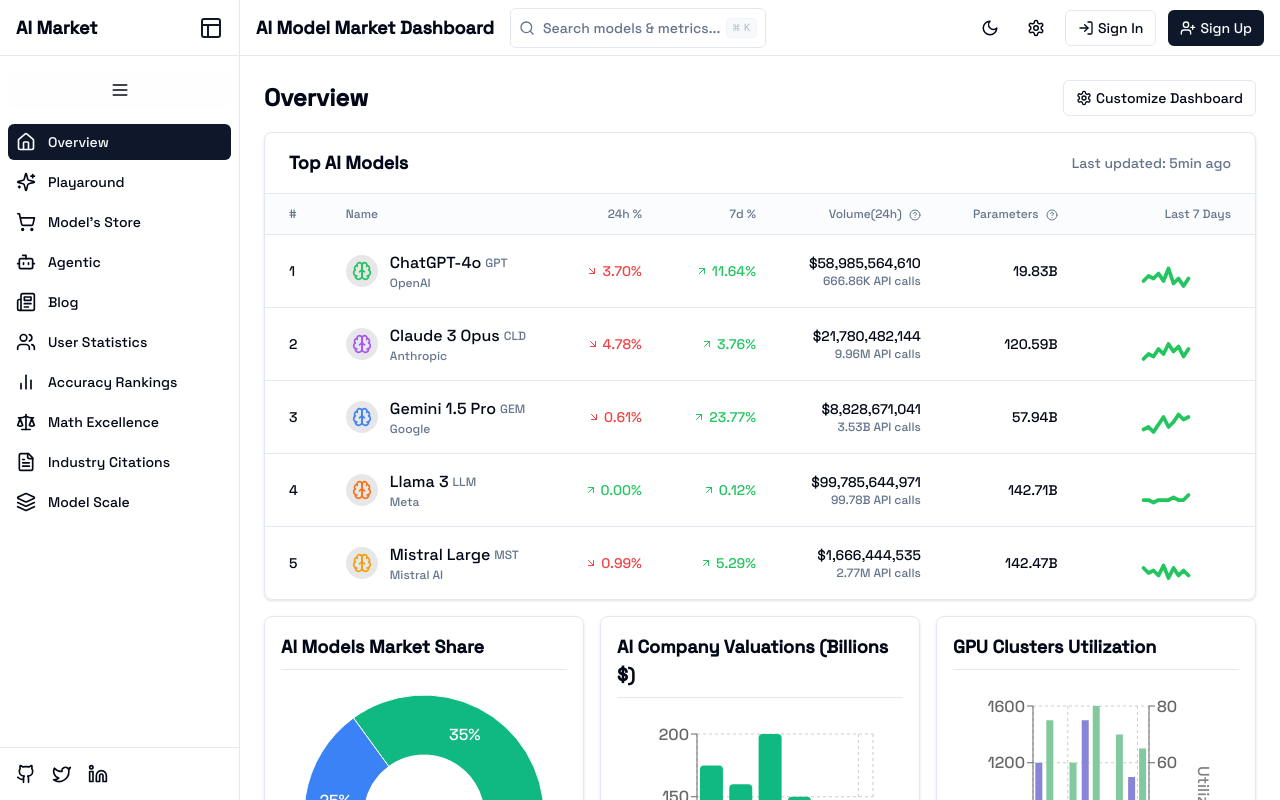
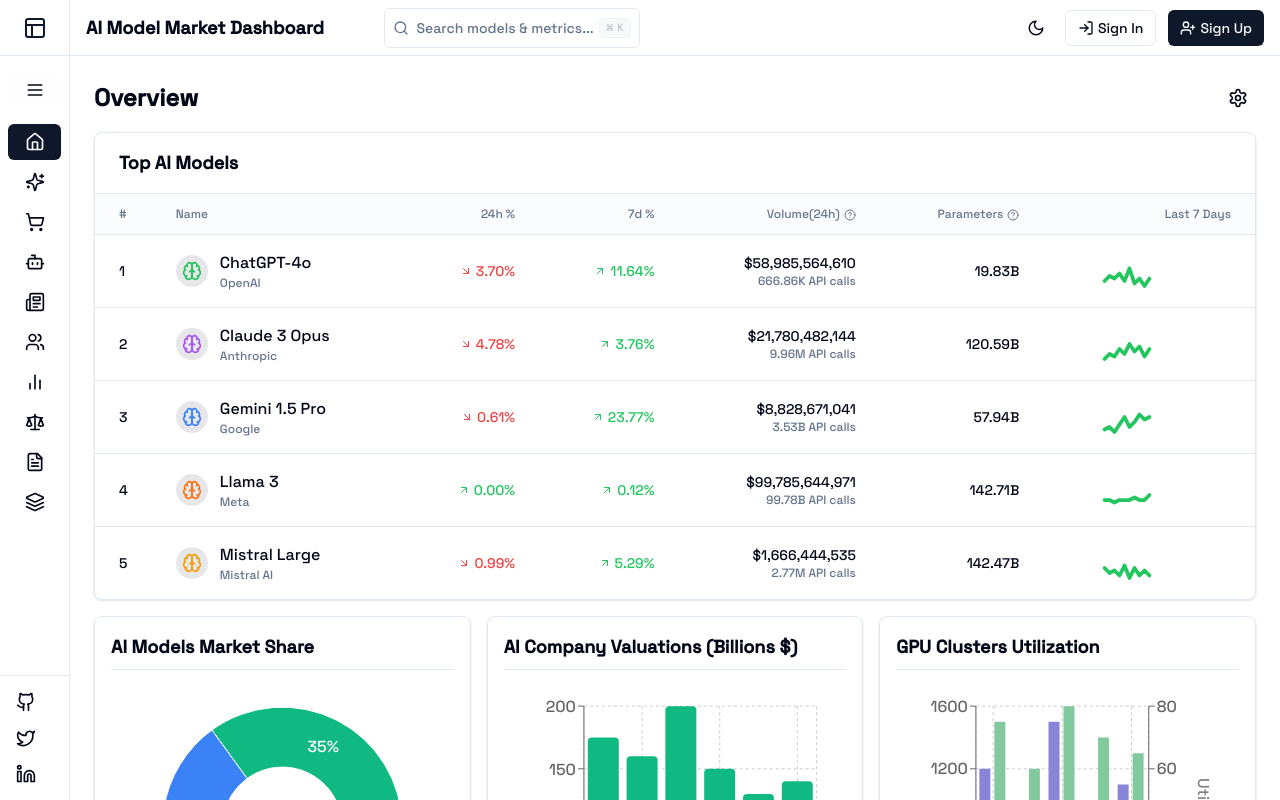
Before and after one commit to Acherono/modelmirror, a React (Vite) app: page / in a window 1280 px wide. Shown: the top 800 px of the page. Built offline with nearby package versions, Linux system fonts and the light colour scheme.

Commit message:
Enhance UI and Functionality
- Refactor header and overview page settings.
- Implement tooltips and sorting for AI Models Table.
- Customize sidebar behavior and store layout.
- Implement custom scrollbar.

```diff
--- a/src/components/dashboard/AIModelsTable.tsx
+++ b/src/components/dashboard/AIModelsTable.tsx
@@ -1,13 +1,13 @@
 
 import { useState, useEffect } from "react";
-import { Brain, Star, TrendingUp, TrendingDown, HelpCircle, ArrowUpRight, ArrowDownRight } from "lucide-react";
+import { Brain, Star, TrendingUp, TrendingDown, HelpCircle, ArrowUpRight, ArrowDownRight, ArrowUp, ArrowDown } from "lucide-react";
 import { cn } from "@/lib/utils";
+import { Tooltip, TooltipContent, TooltipProvider, TooltipTrigger } from "@/components/ui/tooltip";
 
 interface ModelData {
   id: number;
   name: string;
   creator: string;
-  shortName: string;
   icon: React.ReactNode;
   change24h: number;
   change7d: number;
@@ -20,6 +20,10 @@ interface ModelData {
 export function AIModelsTable() {
   const [data, setData] = useState<ModelData[]>([]);
   const [isLoading, setIsLoading] = useState(true);
+  const [sortConfig, setSortConfig] = useState<{ key: keyof ModelData | null; direction: 'ascending' | 'descending' | null }>({
+    key: null,
+    direction: null
+  });
 
   useEffect(() => {
     // Simulate data loading
@@ -30,7 +34,6 @@ export function AIModelsTable() {
           id: 1,
           name: "ChatGPT-4o",
           creator: "OpenAI",
-          shortName: "GPT",
           icon: <Brain className="h-5 w-5 text-green-500" />,
           change24h: -3.70,
           change7d: 11.64,
@@ -43,7 +46,6 @@ export function AIModelsTable() {
           id: 2,
           name: "Claude 3 Opus",
           creator: "Anthropic",
-          shortName: "CLD",
           icon: <Brain className="h-5 w-5 text-purple-500" />,
           change24h: -4.78,
           change7d: 3.76,
@@ -56,7 +58,6 @@ export function AIModelsTable() {
           id: 3,
           name: "Gemini 1.5 Pro",
           creator: "Google",
-          shortName: "GEM",
           icon: <Brain className="h-5 w-5 text-blue-500" />,
           change24h: -0.61,
           change7d: 23.77,
@@ -69,7 +70,6 @@ export function AIModelsTable() {
           id: 4,
           name: "Llama 3",
           creator: "Meta",
-          shortName: "LLM",
           icon: <Brain className="h-5 w-5 text-orange-500" />,
           change24h: 0.00,
           change7d: 0.12,
@@ -82,7 +82,6 @@ export function AIModelsTable() {
           id: 5,
           name: "Mistral Large",
           creator: "Mistral AI",
-          shortName: "MST",
           icon: <Brain className="h-5 w-5 text-amber-500" />,
           change24h: -0.99,
           change7d: 5.29,
@@ -97,6 +96,38 @@ export function AIModelsTable() {
     return () => clearTimeout(timer);
   }, []);
 
+  // Sorting function
+  const requestSort = (key: keyof ModelData) => {
+    let direction: 'ascending' | 'descending' = 'ascending';
+    if (sortConfig.key === key && sortConfig.direction === 'ascending') {
+      direction = 'descending';
+    }
+    setSortConfig({ key, direction });
+  };
+
+  // Get sorted data
+  const getSortedData = () => {
+    if (!sortConfig.key) return data;
+
+    return [...data].sort((a, b) => {
+      if (a[sortConfig.key!] < b[sortConfig.key!]) {
+        return sortConfig.direction === 'ascending' ? -1 : 1;
+      }
+      if (a[sortConfig.key!] > b[sortConfig.key!]) {
+        return sortConfig.direction === 'ascending' ? 1 : -1;
+      }
+      return 0;
+    });
+  };
+
+  // Render sorting indicator
+  const renderSortIcon = (key: keyof ModelData) => {
+    if (sortConfig.key !== key) {
+      return null;
+    }
+    return sortConfig.direction === 'ascending' ? <ArrowUp className="h-3 w-3 inline ml-1" /> : <ArrowDown className="h-3 w-3 inline ml-1" />;
+  };
+
   if (isLoading) {
     return (
       <div className="w-full flex items-center justify-center h-80">
@@ -106,33 +137,73 @@ export function AIModelsTable() {
   }
 
   return (
+    <TooltipProvider>
       <div className="w-full shadow-sm overflow-hidden">
-      <div className="px-6 py-4 border-b border-border flex flex-row items-center justify-between">
+        <div className="px-6 py-4 border-b border-border">
           <div className="text-lg font-semibold">Top AI Models</div>
-        <div className="flex items-center gap-2 text-sm text-muted-foreground">
-          <span>Last updated: 5min ago</span>
-        </div>
         </div>
         <div className="p-0">
           <div className="overflow-x-auto">
             <table className="w-full border-collapse">
               <thead>
                 <tr className="border-b border-border bg-muted/30">
-                <th className="px-6 py-3 text-left text-xs font-medium text-muted-foreground w-[40px]">#</th>
-                <th className="px-6 py-3 text-left text-xs font-medium text-muted-foreground">Name</th>
-                <th className="px-6 py-3 text-right text-xs font-medium text-muted-foreground">24h %</th>
-                <th className="px-6 py-3 text-right text-xs font-medium text-muted-foreground">7d %</th>
-                <th className="px-6 py-3 text-right text-xs font-medium text-muted-foreground">
-                  Volume(24h) <HelpCircle className="inline h-3 w-3 ml-1" />
+                  <th
+                    className="px-6 py-3 text-left text-xs font-medium text-muted-foreground w-[40px] cursor-pointer"
+                    onClick={() => requestSort('id')}
+                  >
+                    # {renderSortIcon('id')}
+                  </th>
+                  <th
+                    className="px-6 py-3 text-left text-xs font-medium text-muted-foreground cursor-pointer"
+                    onClick={() => requestSort('name')}
+                  >
+                    Name {renderSortIcon('name')}
+                  </th>
+                  <th
+                    className="px-6 py-3 text-right text-xs font-medium text-muted-foreground cursor-pointer"
+                    onClick={() => requestSort('change24h')}
+                  >
+                    24h % {renderSortIcon('change24h')}
+                  </th>
+                  <th
+                    className="px-6 py-3 text-right text-xs font-medium text-muted-foreground cursor-pointer"
+                    onClick={() => requestSort('change7d')}
+                  >
+                    7d % {renderSortIcon('change7d')}
                   </th>
                   <th className="px-6 py-3 text-right text-xs font-medium text-muted-foreground">
-                  Parameters <HelpCircle className="inline h-3 w-3 ml-1" />
+                    Volume(24h)
+                    <Tooltip>
+                      <TooltipTrigger>
+                        <HelpCircle className="inline h-3 w-3 ml-1" />
+                      </TooltipTrigger>
+                      <TooltipContent>
+                        <p className="w-64 text-xs">
+                          The total value of all API calls made with this model in the last 24 hours.
+                          This indicates the model's usage and popularity.
+                        </p>
+                      </TooltipContent>
+                    </Tooltip>
+                  </th>
+                  <th className="px-6 py-3 text-right text-xs font-medium text-muted-foreground">
+                    Parameters
+                    <Tooltip>
+                      <TooltipTrigger>
+                        <HelpCircle className="inline h-3 w-3 ml-1" />
+                      </TooltipTrigger>
+                      <TooltipContent>
+                        <p className="w-64 text-xs">
+                          The total number of parameters in the AI model. More parameters generally
+                          indicate a more complex model with potentially higher capabilities.
+                        </p>
+                      </TooltipContent>
+                    </Tooltip>
                   </th>
                   <th className="px-6 py-3 text-right text-xs font-medium text-muted-foreground">Last 7 Days</th>
                 </tr>
               </thead>
               <tbody className="divide-y divide-border">
-              {data.map((model) => (
+                {getSortedData().map((model) => (
                   <tr key={model.id} className="hover:bg-muted/50 transition-colors">
                     <td className="px-6 py-4 whitespace-nowrap text-sm font-medium">{model.id}</td>
                     <td className="px-6 py-4 whitespace-nowrap">
@@ -143,7 +214,6 @@ export function AIModelsTable() {
                         <div>
                           <div className="font-medium flex items-center gap-1">
                             {model.name}
-                          <span className="text-xs text-muted-foreground">{model.shortName}</span>
                           </div>
                           <div className="text-xs text-muted-foreground">{model.creator}</div>
                         </div>
@@ -196,5 +266,6 @@ export function AIModelsTable() {
           </div>
         </div>
       </div>
+    </TooltipProvider>
   );
 }
--- a/src/components/layout/Header.tsx
+++ b/src/components/layout/Header.tsx
@@ -1,9 +1,7 @@
 
 import { cn } from "@/lib/utils";
-import { Moon, Settings, Sun, Eye, EyeOff, UserPlus, LogIn } from "lucide-react";
+import { Moon, Sun, UserPlus, LogIn } from "lucide-react";
 import { useEffect, useState } from "react";
-import { Sheet, SheetContent, SheetDescription, SheetHeader, SheetTitle, SheetTrigger } from "@/components/ui/sheet";
-import { Switch } from "@/components/ui/switch";
 import { Button } from "@/components/ui/button";
 import { GlobalSearch } from "../header/GlobalSearch";
 
@@ -68,55 +66,6 @@ export function Header({
           {isDarkMode ? <Sun size={18} /> : <Moon size={18} />}
         </button>
 
-        <Sheet>
-          <SheetTrigger asChild>
-            <button
-              className="p-2 rounded-full hover:bg-secondary transition-colors"
-              aria-label="Settings"
-            >
-              <Settings size={18} />
-            </button>
-          </SheetTrigger>
-          <SheetContent side="left">
-            <SheetHeader>
-              <SheetTitle>Dashboard Settings</SheetTitle>
-              <SheetDescription>
-                Configure your dashboard preferences.
-              </SheetDescription>
-            </SheetHeader>
-            <div className="mt-6 space-y-4">
-              <div className="border-b pb-4 mb-4">
-                <h3 className="text-sm font-medium mb-3">Widget Visibility</h3>
-                <div className="space-y-3">
-                  {widgets.map((widget) => (
-                    <div key={widget.i} className="flex items-center justify-between py-2">
-                      <span className="font-medium text-sm">{widget.title}</span>
-                      <div className="flex items-center gap-2">
-                        {visibleWidgets[widget.i] ? (
-                          <Eye className="h-4 w-4 text-muted-foreground" />
-                        ) : (
-                          <EyeOff className="h-4 w-4 text-muted-foreground" />
-                        )}
-                        <Switch
-                          checked={visibleWidgets[widget.i] || false}
-                          onCheckedChange={() => toggleWidgetVisibility && toggleWidgetVisibility(widget.i)}
-                        />
-                      </div>
-                    </div>
-                  ))}
-                </div>
-              </div>
-              <div className="border-b pb-4 mb-4">
-                <h3 className="text-sm font-medium mb-3">App Settings</h3>
-                <div className="flex items-center justify-between py-2">
-                  <span className="font-medium text-sm">Dark Mode</span>
-                  <Switch checked={isDarkMode} onCheckedChange={toggleTheme} />
-                </div>
-              </div>
-            </div>
-          </SheetContent>
-        </Sheet>
-
         <Button variant="outline" size="sm" className="gap-1">
           <LogIn className="h-4 w-4" />
           Sign In
--- a/src/components/layout/Layout.tsx
+++ b/src/components/layout/Layout.tsx
@@ -11,8 +11,9 @@ interface LayoutProps {
 }
 
 export function Layout({ children }: LayoutProps) {
-  const [isSidebarCollapsed, setIsSidebarCollapsed] = useState(false);
+  const [isSidebarCollapsed, setIsSidebarCollapsed] = useState(true);
   const location = useLocation();
+  const [autoHideTimer, setAutoHideTimer] = useState<NodeJS.Timeout | null>(null);
 
   // Widget visibility state
   const [visibleWidgets, setVisibleWidgets] = useState<Record<string, boolean>>(() => {
@@ -44,7 +45,45 @@ export function Layout({ children }: LayoutProps) {
   };
 
   const toggleSidebar = () => {
+    // Clear any existing timer first
+    if (autoHideTimer) {
+      clearTimeout(autoHideTimer);
+      setAutoHideTimer(null);
+    }
+
+    // Toggle sidebar state
     setIsSidebarCollapsed(!isSidebarCollapsed);
+
+    // If we're expanding the sidebar, set a timer to collapse it after 5 seconds
+    if (isSidebarCollapsed) {
+      const timer = setTimeout(() => {
+        setIsSidebarCollapsed(true);
+      }, 5000);
+      setAutoHideTimer(timer);
+    }
+  };
+
+  // Clear timer when component unmounts
+  useEffect(() => {
+    return () => {
+      if (autoHideTimer) {
+        clearTimeout(autoHideTimer);
+      }
+    };
+  }, [autoHideTimer]);
+
+  // Reset timer on user interaction with sidebar
+  const handleSidebarInteraction = () => {
+    if (autoHideTimer) {
+      clearTimeout(autoHideTimer);
+    }
+
+    if (!isSidebarCollapsed) {
+      const timer = setTimeout(() => {
+        setIsSidebarCollapsed(true);
+      }, 5000);
+      setAutoHideTimer(timer);
+    }
   };
 
   return (
@@ -52,6 +91,7 @@ export function Layout({ children }: LayoutProps) {
       <Sidebar
         isCollapsed={isSidebarCollapsed}
         toggleSidebar={toggleSidebar}
+        onInteraction={handleSidebarInteraction}
       />
       <div
         className={cn(
--- a/src/components/layout/Sidebar.tsx
+++ b/src/components/layout/Sidebar.tsx
@@ -28,6 +28,7 @@ interface SidebarItem {
 interface SidebarProps {
   isCollapsed?: boolean;
   toggleSidebar?: () => void;
+  onInteraction?: () => void;
 }
 
 const sidebarItems: SidebarItem[] = [
@@ -101,8 +102,14 @@ const socialLinks = [
   },
 ];
 
-export function Sidebar({ isCollapsed = false, toggleSidebar }: SidebarProps) {
+export function Sidebar({ isCollapsed = false, toggleSidebar, onInteraction }: SidebarProps) {
   const location = useLocation();
+
+  const handleInteraction = () => {
+    if (onInteraction) {
+      onInteraction();
+    }
+  };
 
   return (
     <div
@@ -110,6 +117,9 @@ export function Sidebar({ isCollapsed = false, toggleSidebar }: SidebarProps) {
         "h-screen fixed left-0 top-0 z-40 flex flex-col bg-sidebar border-r border-border transition-all duration-300 ease-in-out",
         isCollapsed ? "w-[70px]" : "w-[240px]"
       )}
+      onMouseMove={handleInteraction}
+      onMouseOver={handleInteraction}
+      onClick={handleInteraction}
     >
       <div className="flex items-center h-14 px-4 border-b border-border justify-between">
         {!isCollapsed && (
@@ -118,7 +128,7 @@ export function Sidebar({ isCollapsed = false, toggleSidebar }: SidebarProps) {
         <Layout className={cn("h-6 w-6 text-primary", isCollapsed ? "mx-auto" : "")} />
       </div>
 
-      <div className="flex-1 overflow-y-auto py-4">
+      <div className="flex-1 overflow-y-auto py-4 hide-scrollbar">
         {/* Toggle button above the navigation */}
         <div className="px-2 mb-4">
           <button
--- a/src/components/store/ModelDetailsCard.tsx
+++ b/src/components/store/ModelDetailsCard.tsx
@@ -33,7 +33,7 @@ interface ModelItemProps {
 
 export function ModelDetailsCard({ model }: { model: ModelItemProps }) {
   return (
-    <div className="space-y-6">
+    <div className="max-h-[80vh] overflow-y-auto hide-scrollbar p-1 space-y-6">
       <div className="flex flex-col gap-2">
         <div className="flex items-center justify-between">
           <div className="inline-flex items-center px-3 py-1 text-sm font-medium bg-primary/10 rounded-full">
@@ -154,7 +154,7 @@ export function ModelDetailsCard({ model }: { model: ModelItemProps }) {
           )}
         </div>
 
-        <div className="grid grid-cols-1 sm:grid-cols-2 md:grid-cols-4 gap-4 mt-4">
+        <div className="grid grid-cols-1 sm:grid-cols-2 md:grid-cols-3 gap-4 mt-4">
           {model.metrics?.apiCalls24h !== undefined && (
             <div className="bg-muted/10 p-3 rounded-lg border border-border/40">
               <div className="text-xs text-muted-foreground mb-1">API Calls (24h)</div>
--- a/src/components/ui/dialog.tsx
+++ b/src/components/ui/dialog.tsx
@@ -37,7 +37,7 @@ const DialogContent = React.forwardRef<
     <DialogPrimitive.Content
       ref={ref}
       className={cn(
-        "fixed left-[50%] top-[50%] z-50 grid translate-x-[-50%] translate-y-[-50%] gap-4 border bg-background p-6 shadow-lg duration-200 data-[state=open]:animate-in data-[state=closed]:animate-out data-[state=closed]:fade-out-0 data-[state=open]:fade-in-0 data-[state=closed]:zoom-out-95 data-[state=open]:zoom-in-95 data-[state=closed]:slide-out-to-left-1/2 data-[state=closed]:slide-out-to-top-[48%] data-[state=open]:slide-in-from-left-1/2 data-[state=open]:slide-in-from-top-[48%] sm:rounded-lg",
+        "fixed left-[50%] top-[50%] z-50 grid w-[40%] translate-x-[-50%] translate-y-[-50%] gap-4 border bg-background p-6 shadow-lg duration-200 data-[state=open]:animate-in data-[state=closed]:animate-out data-[state=closed]:fade-out-0 data-[state=open]:fade-in-0 data-[state=closed]:zoom-out-95 data-[state=open]:zoom-in-95 data-[state=closed]:slide-out-to-left-1/2 data-[state=closed]:slide-out-to-top-[48%] data-[state=open]:slide-in-from-left-1/2 data-[state=open]:slide-in-from-top-[48%] sm:rounded-lg",
         className
       )}
       {...props}
--- a/src/index.css
+++ b/src/index.css
@@ -94,6 +94,30 @@
   body {
     @apply bg-background text-foreground font-space-grotesk;
   }
+
+  /* Custom scrollbar styles */
+  ::-webkit-scrollbar {
+    width: 8px;
+    height: 8px;
+  }
+
+  ::-webkit-scrollbar-track {
+    background: transparent;
+  }
+
+  ::-webkit-scrollbar-thumb {
+    @apply bg-primary/20 rounded-full;
+  }
+
+  ::-webkit-scrollbar-thumb:hover {
+    @apply bg-primary/30;
+  }
+
+  /* Firefox scrollbar */
+  * {
+    scrollbar-width: thin;
+    scrollbar-color: hsl(var(--primary) / 0.2) transparent;
+  }
 }
 
 @layer utilities {
--- a/src/pages/Index.tsx
+++ b/src/pages/Index.tsx
@@ -58,10 +58,9 @@ const Index = () => {
         <h1 className="text-2xl font-bold">Overview</h1>
         <Sheet>
           <SheetTrigger asChild>
-            <Button variant="outline" size="sm" className="gap-1">
-              <Settings className="h-4 w-4" />
-              Customize Dashboard
-            </Button>
+            <button className="p-2 rounded-full hover:bg-secondary transition-colors">
+              <Settings className="h-5 w-5" />
+            </button>
           </SheetTrigger>
           <SheetContent side="left">
             <SheetHeader>
```
Lines whose indentation alone changed are shown as unchanged.
